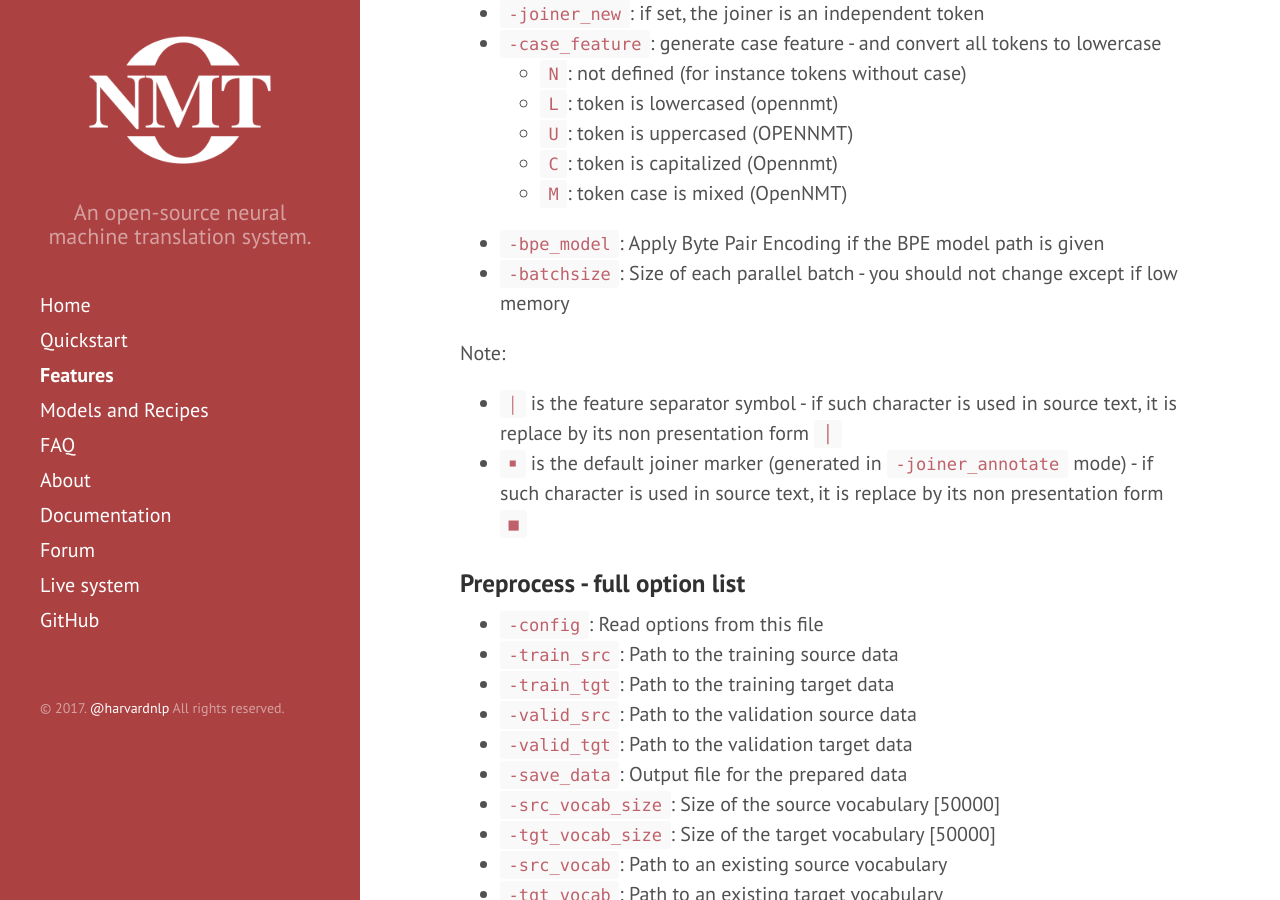
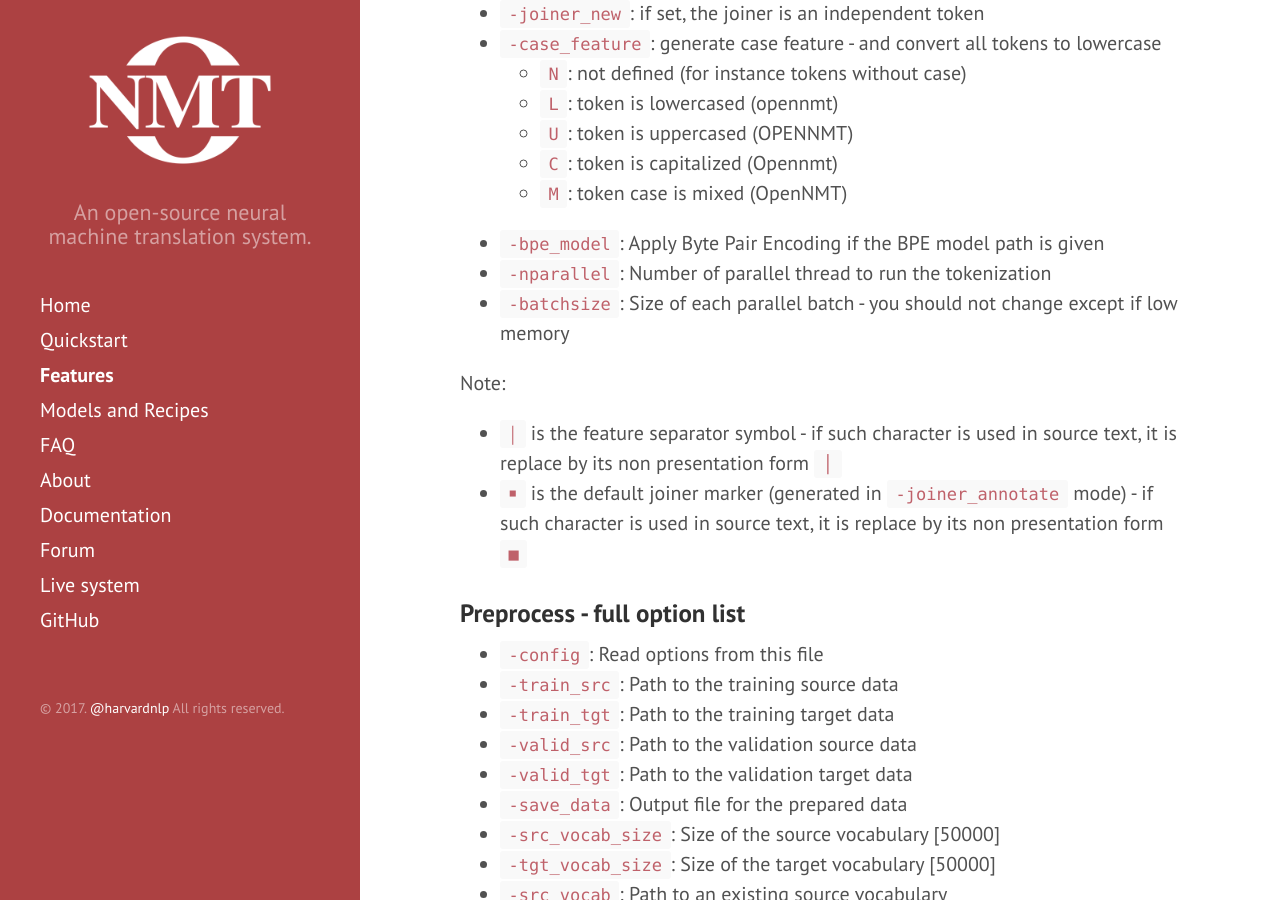
Before and after one commit to OpenNMT/opennmt.github.io, a Jekyll site: the page built from Advanced.md, in a window 1280 px wide and 900 px high, scrolled down 1321 px. Built offline with Jekyll 4.4.1, drawn with Linux system fonts in a browser that asks for light colours.

Commit message:
Revert deleted option that still exists

```diff
--- a/Advanced.md
+++ b/Advanced.md
@@ -23,6 +23,7 @@ order: 2.5
   * `C`: token is capitalized (Opennmt)
   * `M`: token case is mixed (OpenNMT)
 * `-bpe_model`: Apply Byte Pair Encoding if the BPE model path is given
+* `-nparallel`: Number of parallel thread to run the tokenization
 * `-batchsize`: Size of each parallel batch - you should not change except if low memory
 
 Note:
```
